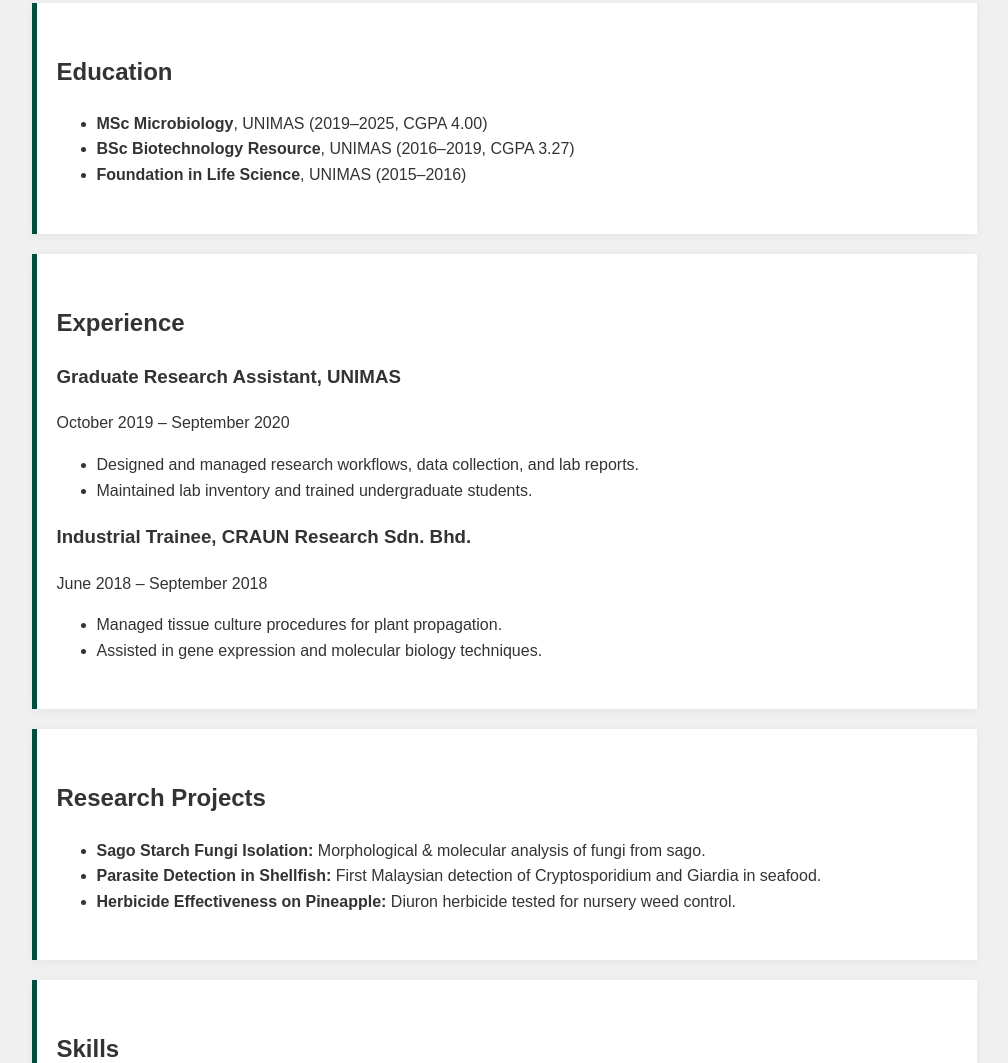
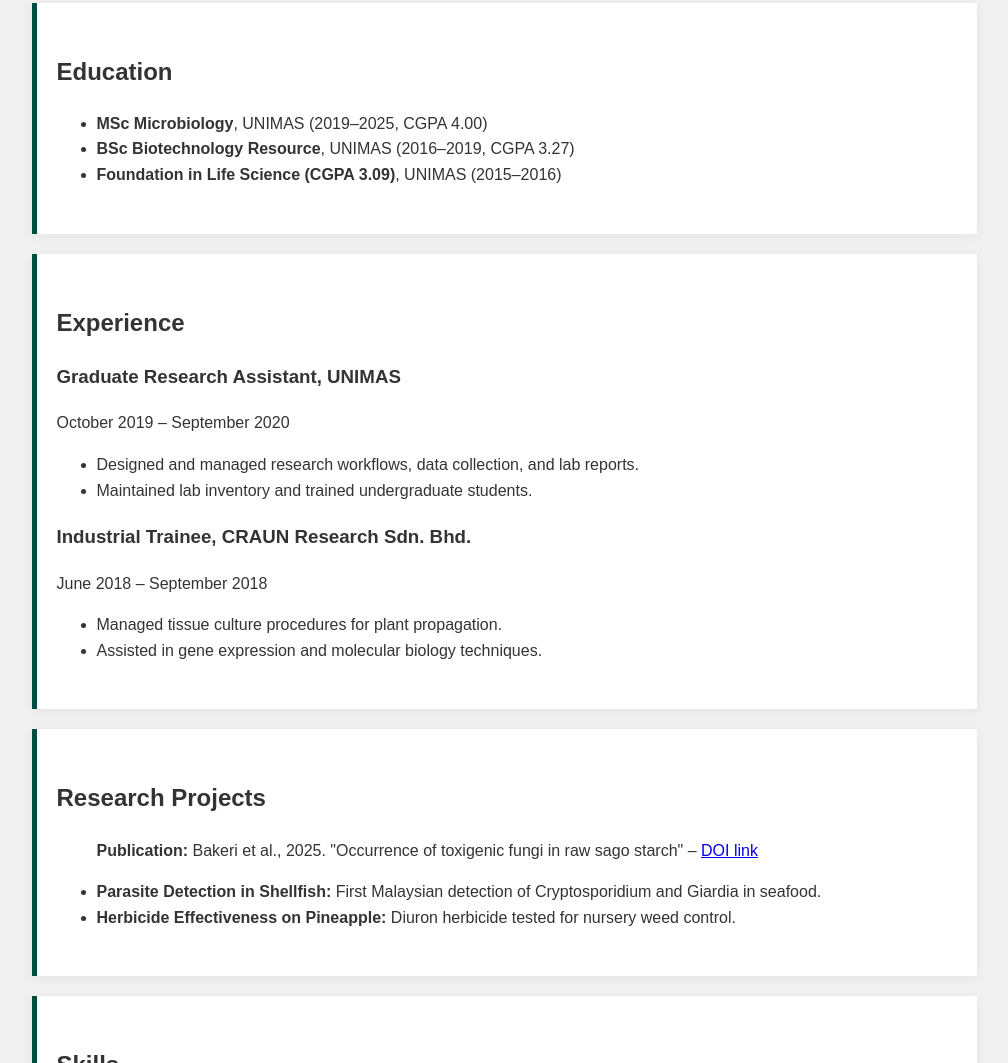
Before and after one commit to muhdazharil02/KhairilSyamri, a plain HTML site: page index.html in a window 1280 px wide. Shown: the part 808-1871 px from the top of the page, without its empty margins (136-1144 px from the left). Drawn offline with Linux system fonts and the light colour scheme.

Commit message:
Update index.html

```diff
--- a/index.html
+++ b/index.html
@@ -53,7 +53,7 @@
     <ul>
       <li><strong>MSc Microbiology</strong>, UNIMAS (2019–2025, CGPA 4.00)</li>
       <li><strong>BSc Biotechnology Resource</strong>, UNIMAS (2016–2019, CGPA 3.27)</li>
-      <li><strong>Foundation in Life Science</strong>, UNIMAS (2015–2016)</li>
+      <li><strong>Foundation in Life Science (CGPA 3.09)</strong>, UNIMAS (2015–2016)</li>
     </ul>
   </section>
 
@@ -76,7 +76,7 @@
   <section id="research">
     <h2>Research Projects</h2>
     <ul>
-      <li><strong>Sago Starch Fungi Isolation:</strong> Morphological & molecular analysis of fungi from sago.</li>
+    <p><strong>Publication:</strong> Bakeri et al., 2025. "Occurrence of toxigenic fungi in raw sago starch" – <a href="https://doi.org/10.1016/j.jspr.2024.102478">DOI link</a></p>
       <li><strong>Parasite Detection in Shellfish:</strong> First Malaysian detection of Cryptosporidium and Giardia in seafood.</li>
       <li><strong>Herbicide Effectiveness on Pineapple:</strong> Diuron herbicide tested for nursery weed control.</li>
     </ul>
```
